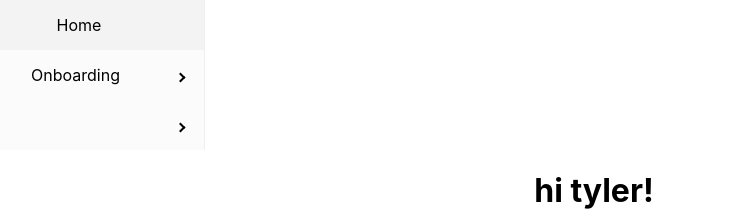
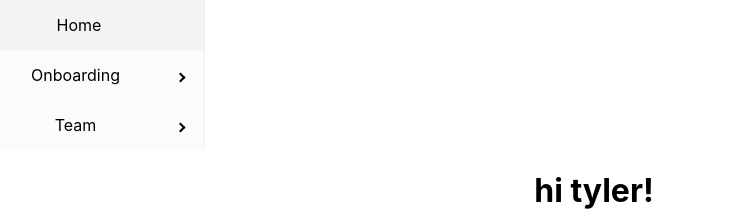
Before and after one commit to SCFormulaElectric/SystemsWeb, a React (Create React App) app: page / in a window 1280 px wide. Shown: the top 211 px of the page, without its empty margins (46-776 px from the left). Built offline with nearby package versions, Linux system fonts and the light colour scheme.

Commit message:
added label

```diff
--- a/src/components/sidebar/sidebar.js
+++ b/src/components/sidebar/sidebar.js
@@ -22,6 +22,7 @@ function Sidebar1() {
             </SubMenu>
             <SubMenu
                 title = "Team"
+                label = "Team"
             >
                 <MenuItem>Tytionex</MenuItem>
                 <MenuItem>Contact</MenuItem>
```
